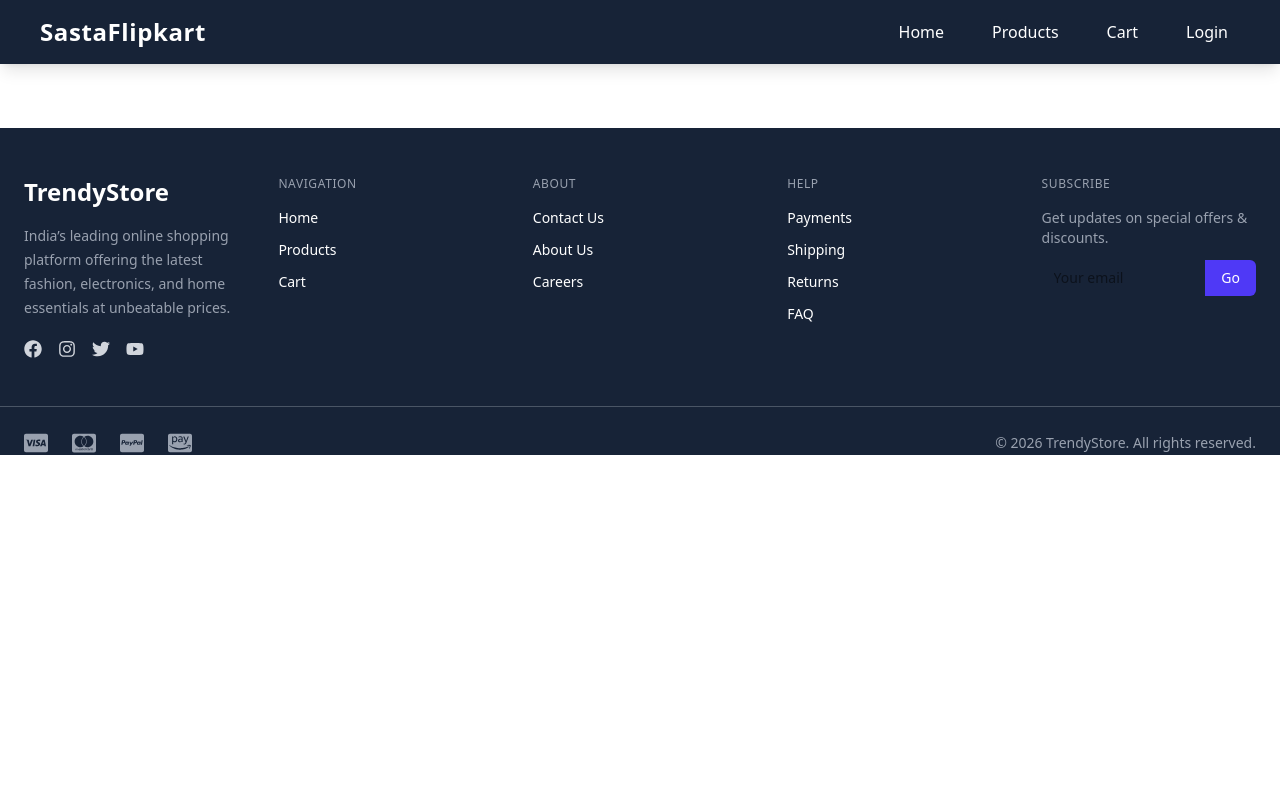
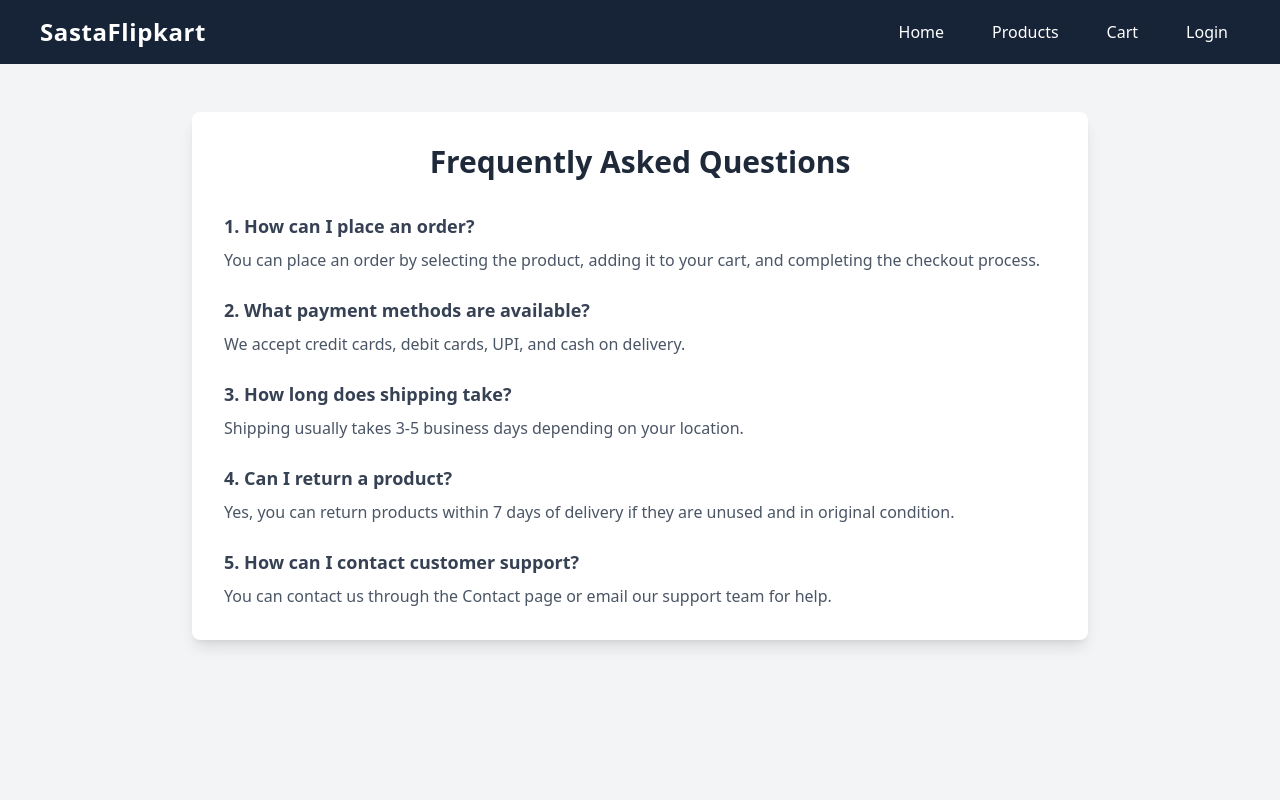
Before and after one commit to Nisita-Chandel/Flipcart-clone, a React (Vite) app in the folder frontend/: page /faq in a window 1280 px wide. Shown: the top 800 px of the page. Built offline with nearby package versions, Linux system fonts and the light colour scheme.

Commit message:
updated code

```diff
--- /dev/null
+++ b/frontend/src/pages/Faq.jsx
@@ -0,0 +1,71 @@
+import React from "react";
+
+const Faq = () => {
+  return (
+    <div className="min-h-screen bg-gray-100 py-12 px-6">
+      <div className="max-w-4xl mx-auto bg-white shadow-lg rounded-lg p-8">
+
+        {/* Heading */}
+        <h1 className="text-3xl font-bold text-center text-gray-800 mb-8">
+          Frequently Asked Questions
+        </h1>
+
+        {/* FAQ 1 */}
+        <div className="mb-6">
+          <h2 className="text-lg font-semibold text-gray-700">
+            1. How can I place an order?
+          </h2>
+          <p className="text-gray-600 mt-2">
+            You can place an order by selecting the product, adding it to your
+            cart, and completing the checkout process.
+          </p>
+        </div>
+
+        {/* FAQ 2 */}
+        <div className="mb-6">
+          <h2 className="text-lg font-semibold text-gray-700">
+            2. What payment methods are available?
+          </h2>
+          <p className="text-gray-600 mt-2">
+            We accept credit cards, debit cards, UPI, and cash on delivery.
+          </p>
+        </div>
+
+        {/* FAQ 3 */}
+        <div className="mb-6">
+          <h2 className="text-lg font-semibold text-gray-700">
+            3. How long does shipping take?
+          </h2>
+          <p className="text-gray-600 mt-2">
+            Shipping usually takes 3-5 business days depending on your location.
+          </p>
+        </div>
+
+        {/* FAQ 4 */}
+        <div className="mb-6">
+          <h2 className="text-lg font-semibold text-gray-700">
+            4. Can I return a product?
+          </h2>
+          <p className="text-gray-600 mt-2">
+            Yes, you can return products within 7 days of delivery if they are
+            unused and in original condition.
+          </p>
+        </div>
+
+        {/* FAQ 5 */}
+        <div>
+          <h2 className="text-lg font-semibold text-gray-700">
+            5. How can I contact customer support?
+          </h2>
+          <p className="text-gray-600 mt-2">
+            You can contact us through the Contact page or email our support
+            team for help.
+          </p>
+        </div>
+
+      </div>
+    </div>
+  );
+};
+
+export default Faq;
--- a/frontend/src/routes/Approutes.jsx
+++ b/frontend/src/routes/Approutes.jsx
@@ -12,6 +12,7 @@ import Shipping from "../pages/Shipping";
 import Security from "../pages/Security";
 import Payment from "../pages/Payment";
 import Returns from "../pages/Returns";
+import Faq from "../pages/Faq";
 const AppRoutes = () => {
   return (
     <Routes>
@@ -28,6 +29,7 @@ const AppRoutes = () => {
       <Route path="/security" element={<Security/>}/>
       <Route path="/payments" element={<Payment/>}/>
       <Route path="/returns" element={<Returns/>}/>
+      <Route path="/faq" element={<Faq/>}/>
     </Routes>
   );
 };
```
